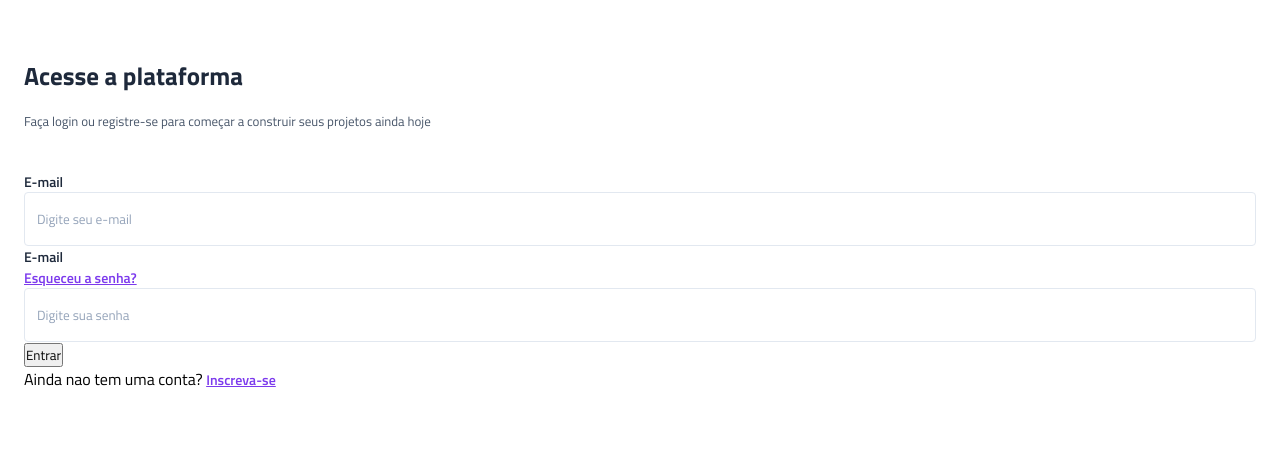
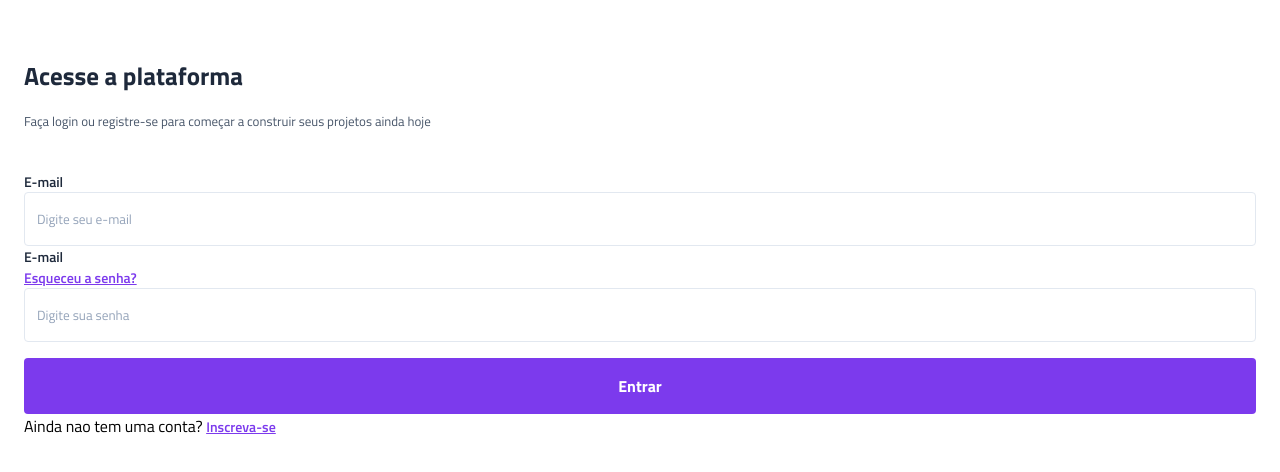
Before and after one commit to otaviolima11bti/projeto-vertigo, a plain HTML site: page index.html in a window 1280 px wide. Shown: the part 136-608 px from the top of the page. Drawn offline with Linux system fonts and the light colour scheme.

Commit message:
estilizacao do boytao completa

```diff
--- a/style.css
+++ b/style.css
@@ -11,6 +11,7 @@
     --gray-400: #94a3b9;
     --gray-200:  #e2e8f0;
     --purple: #7c3aed;
+    --white: #fff;
 }
 
 header {
@@ -85,3 +86,16 @@ main {
 .login a :hover {
     text-decoration: underline;
 }
+
+.login button {
+    margin-top: 1rem;
+    padding-block: 1rem;
+    width: 100%;
+    background: var(--purple);
+    border: none;
+    border-radius: 0.25rem;
+    font-size: 1rem;
+    font-weight: 700;
+    color: var(--white);
+
+}
```
